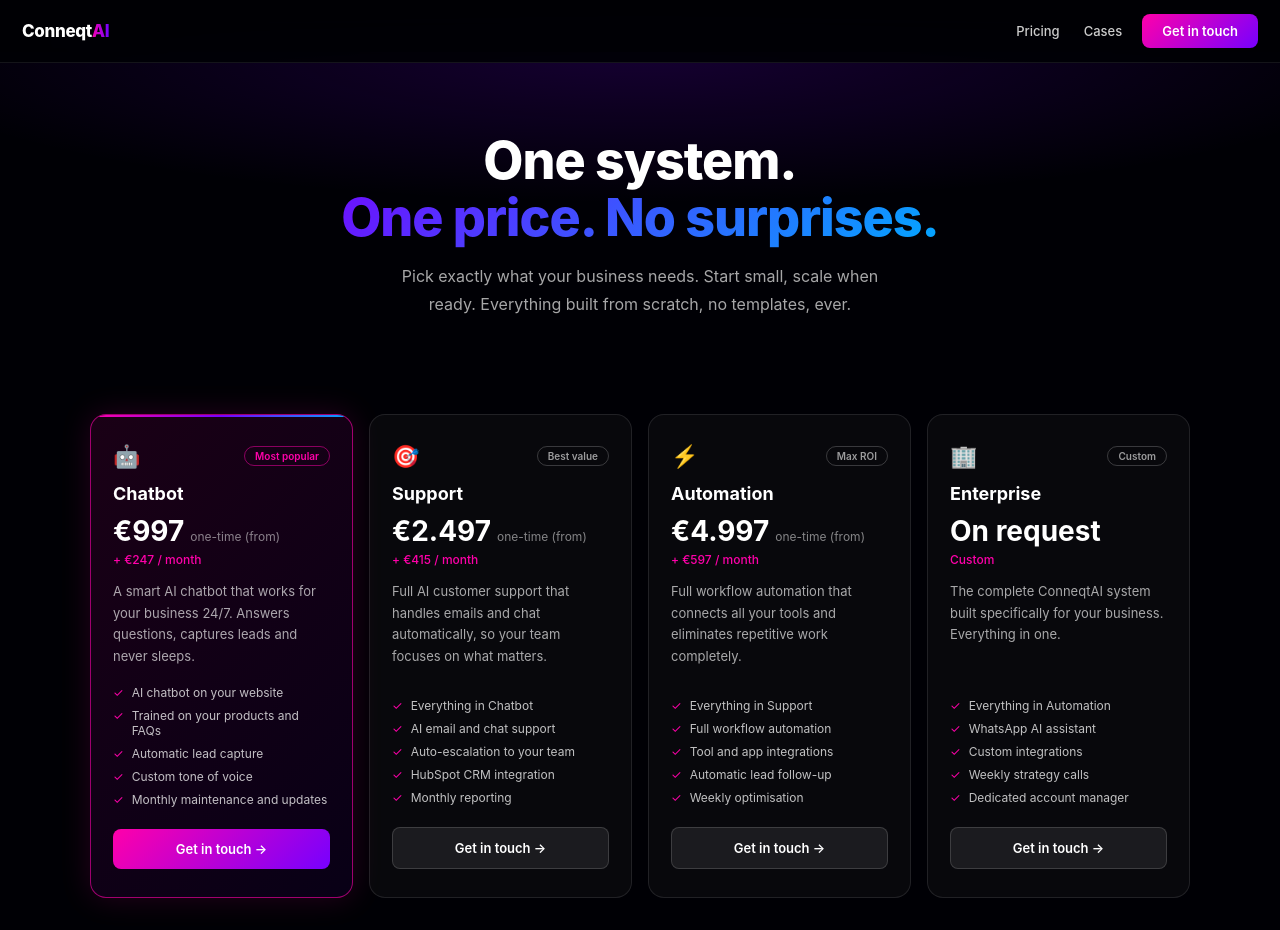
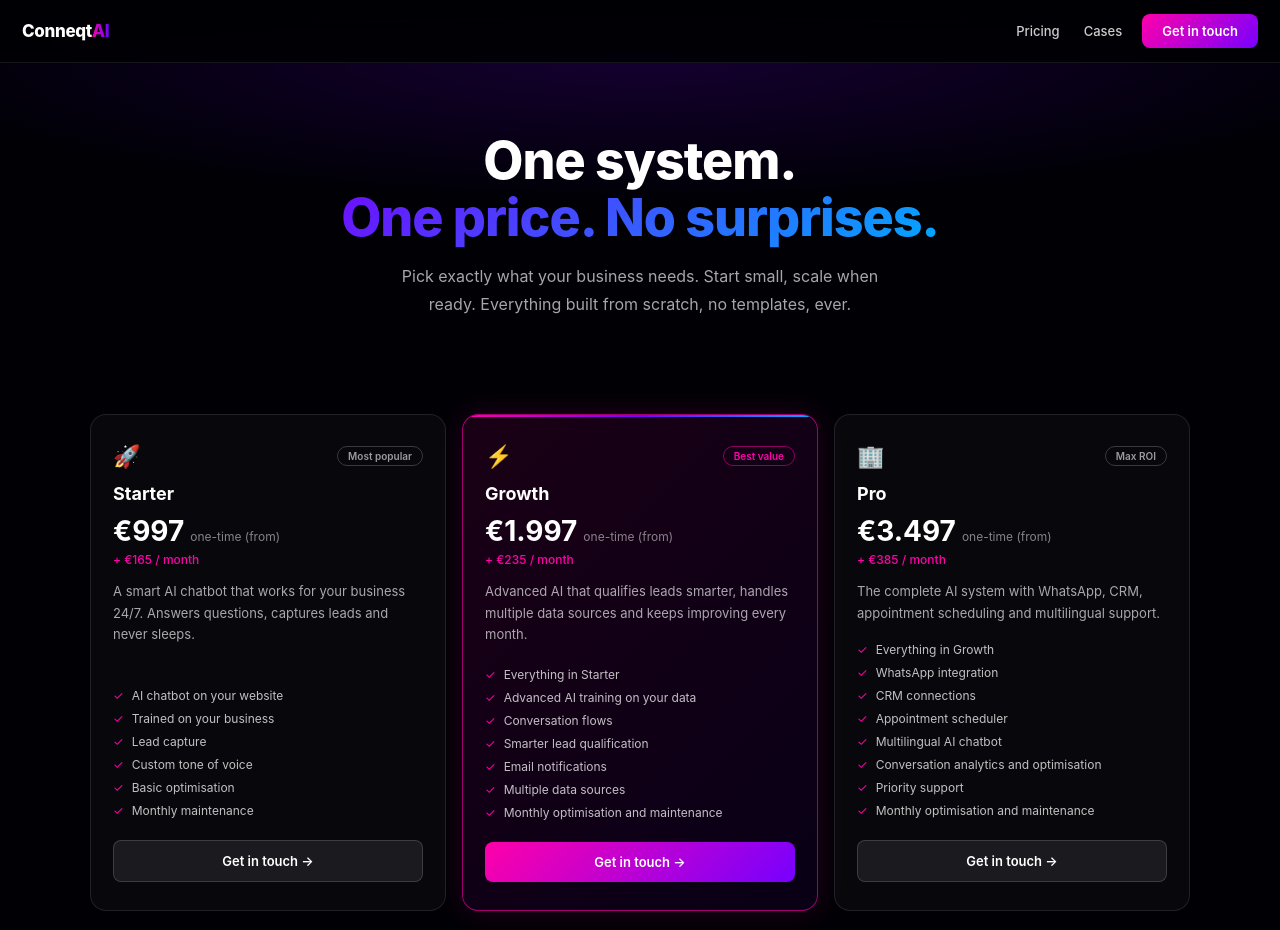
Before and after one commit to wesroord/conneqtai-website, a Next.js app: page /pricing in a window 1280 px wide. Shown: the top 930 px of the page. Built offline with nearby package versions, Linux system fonts and the light colour scheme.

Commit message:
feat: Starter/Growth/Pro pakketten bijgewerkt op .com en .nl

```diff
--- a/components/sections/PricingCards.tsx
+++ b/components/sections/PricingCards.tsx
@@ -1,17 +1,16 @@
 "use client";
 import { useState } from "react";
 const P=[
-  {i:"🤖",n:"Chatbot",t:"Most popular",p:"997",m:"247",d:"A smart AI chatbot that works for your business 24/7. Answers questions, captures leads and never sleeps.",f:["AI chatbot on your website","Trained on your products and FAQs","Automatic lead capture","Custom tone of voice","Monthly maintenance and updates"],h:false},
-  {i:"🎯",n:"Support",t:"Best value",p:"2.497",m:"415",d:"Full AI customer support that handles emails and chat automatically, so your team focuses on what matters.",f:["Everything in Chatbot","AI email and chat support","Auto-escalation to your team","HubSpot CRM integration","Monthly reporting"],h:false},
-  {i:"⚡",n:"Automation",t:"Max ROI",p:"4.997",m:"597",d:"Full workflow automation that connects all your tools and eliminates repetitive work completely.",f:["Everything in Support","Full workflow automation","Tool and app integrations","Automatic lead follow-up","Weekly optimisation"],h:false},
-  {i:"🏢",n:"Enterprise",t:"Custom",p:"On request",m:"",d:"The complete ConneqtAI system built specifically for your business. Everything in one.",f:["Everything in Automation","WhatsApp AI assistant","Custom integrations","Weekly strategy calls","Dedicated account manager"],h:false},
+  {i:"🚀",n:"Starter",t:"Most popular",p:"997",m:"165",d:"A smart AI chatbot that works for your business 24/7. Answers questions, captures leads and never sleeps.",f:["AI chatbot on your website","Trained on your business","Lead capture","Custom tone of voice","Basic optimisation","Monthly maintenance"],h:false},
+  {i:"⚡",n:"Growth",t:"Best value",p:"1.997",m:"235",d:"Advanced AI that qualifies leads smarter, handles multiple data sources and keeps improving every month.",f:["Everything in Starter","Advanced AI training on your data","Conversation flows","Smarter lead qualification","Email notifications","Multiple data sources","Monthly optimisation and maintenance"],h:true},
+  {i:"🏢",n:"Pro",t:"Max ROI",p:"3.497",m:"385",d:"The complete AI system with WhatsApp, CRM, appointment scheduling and multilingual support.",f:["Everything in Growth","WhatsApp integration","CRM connections","Appointment scheduler","Multilingual AI chatbot","Conversation analytics and optimisation","Priority support","Monthly optimisation and maintenance"],h:false},
 ];
 export default function PricingCards(){
-  const [selected, setSelected] = useState(0);
+  const [selected, setSelected] = useState(1);
   return(
     <section style={{padding:"48px 24px 64px",background:"#000005"}}>
       <div style={{maxWidth:1100,margin:"0 auto"}}>
-        <div style={{display:"grid",gridTemplateColumns:"repeat(auto-fit,minmax(min(100%,240px),1fr))",gap:"16px"}}>
+        <div style={{display:"grid",gridTemplateColumns:"repeat(auto-fit,minmax(min(100%,280px),1fr))",gap:"16px"}}>
           {P.map((p,i)=>(
             <div key={p.n} onClick={()=>setSelected(i)} style={{padding:"28px 22px",borderRadius:"16px",border:selected===i?"1px solid rgba(255,0,170,.6)":"1px solid rgba(255,255,255,.1)",background:selected===i?"linear-gradient(135deg,rgba(255,0,170,.1),rgba(119,0,255,.07))":"rgba(255,255,255,.03)",position:"relative",overflow:"hidden",display:"flex",flexDirection:"column",cursor:"pointer",transition:"all 0.25s",boxShadow:selected===i?"0 0 30px rgba(255,0,170,.15)":"none"}}>
               {selected===i&&<div style={{position:"absolute",top:0,left:0,right:0,height:"2px",background:"linear-gradient(90deg,#ff00aa,#7700ff,#00aaff)"}}/>}
@@ -21,15 +20,15 @@
               </div>
               <div style={{fontFamily:"'Inter',sans-serif",fontSize:"18px",fontWeight:700,color:"#fff",marginBottom:"10px"}}>{p.n}</div>
               <div style={{marginBottom:"4px",display:"flex",alignItems:"baseline",gap:"6px"}}>
-                <span style={{fontFamily:"'Inter',sans-serif",fontSize:"28px",fontWeight:700,color:"#fff"}}>{p.p==="On request"?p.p:"€"+p.p}</span>
-                {p.p!=="On request"&&<span style={{fontSize:"12px",color:"rgba(255,255,255,.5)"}}>one-time (from)</span>}
+                <span style={{fontFamily:"'Inter',sans-serif",fontSize:"28px",fontWeight:700,color:"#fff"}}>{"€"+p.p}</span>
+                <span style={{fontSize:"12px",color:"rgba(255,255,255,.5)"}}>one-time (from)</span>
               </div>
-              <div style={{fontFamily:"'Inter',sans-serif",fontSize:"12px",color:"#ff00aa",marginBottom:"14px",fontWeight:500}}>{p.m?"+ €"+p.m+" / month":"Custom"}</div>
+              <div style={{fontFamily:"'Inter',sans-serif",fontSize:"12px",color:"#ff00aa",marginBottom:"14px",fontWeight:500}}>{"+ €"+p.m+" / month"}</div>
               <p style={{fontSize:"13px",color:"rgba(255,255,255,.65)",lineHeight:1.65,marginBottom:"18px",flex:1}}>{p.d}</p>
               <div style={{display:"flex",flexDirection:"column",gap:"8px",marginBottom:"22px"}}>
                 {p.f.map(x=>(<div key={x} style={{display:"flex",gap:"8px",fontSize:"12px",color:"rgba(255,255,255,.75)"}}><span style={{color:"#ff00aa",flexShrink:0}}>✓</span>{x}</div>))}
               </div>
-              <a href={"mailto:hello@conneqtai.com?subject=Interest in "+p.n+" package&body=Hi ConneqtAI,%0D%0A%0D%0AI'm interested in the "+p.n+" package.%0D%0A%0D%0ACould you get in touch?%0D%0A%0D%0AKind regards,"} onClick={e=>e.stopPropagation()} style={{display:"block",textAlign:"center",padding:"12px 16px",borderRadius:"8px",background:selected===i?"linear-gradient(135deg,#ff00aa,#7700ff)":"rgba(255,255,255,.08)",border:selected===i?"none":"1px solid rgba(255,255,255,.15)",color:"#fff",textDecoration:"none",fontFamily:"'Inter',sans-serif",fontSize:"13px",fontWeight:600}}>Get in touch →</a>
+              <a href={"mailto:hello@conneqtai.com?subject=Interest in "+p.n+" package&body=Hi ConneqtAI,%0D%0A%0D%0AI'm interested in the "+p.n+" package (€"+p.p+" one-time + €"+p.m+"/month).%0D%0A%0D%0ACould you get in touch?%0D%0A%0D%0AKind regards,"} onClick={e=>e.stopPropagation()} style={{display:"block",textAlign:"center",padding:"12px 16px",borderRadius:"8px",background:selected===i?"linear-gradient(135deg,#ff00aa,#7700ff)":"rgba(255,255,255,.08)",border:selected===i?"none":"1px solid rgba(255,255,255,.15)",color:"#fff",textDecoration:"none",fontFamily:"'Inter',sans-serif",fontSize:"13px",fontWeight:600}}>Get in touch →</a>
             </div>
           ))}
         </div>
```
Also changed, not shown: components/sections/nl/PricingCardsNL.tsx (+9 -10 lines).
